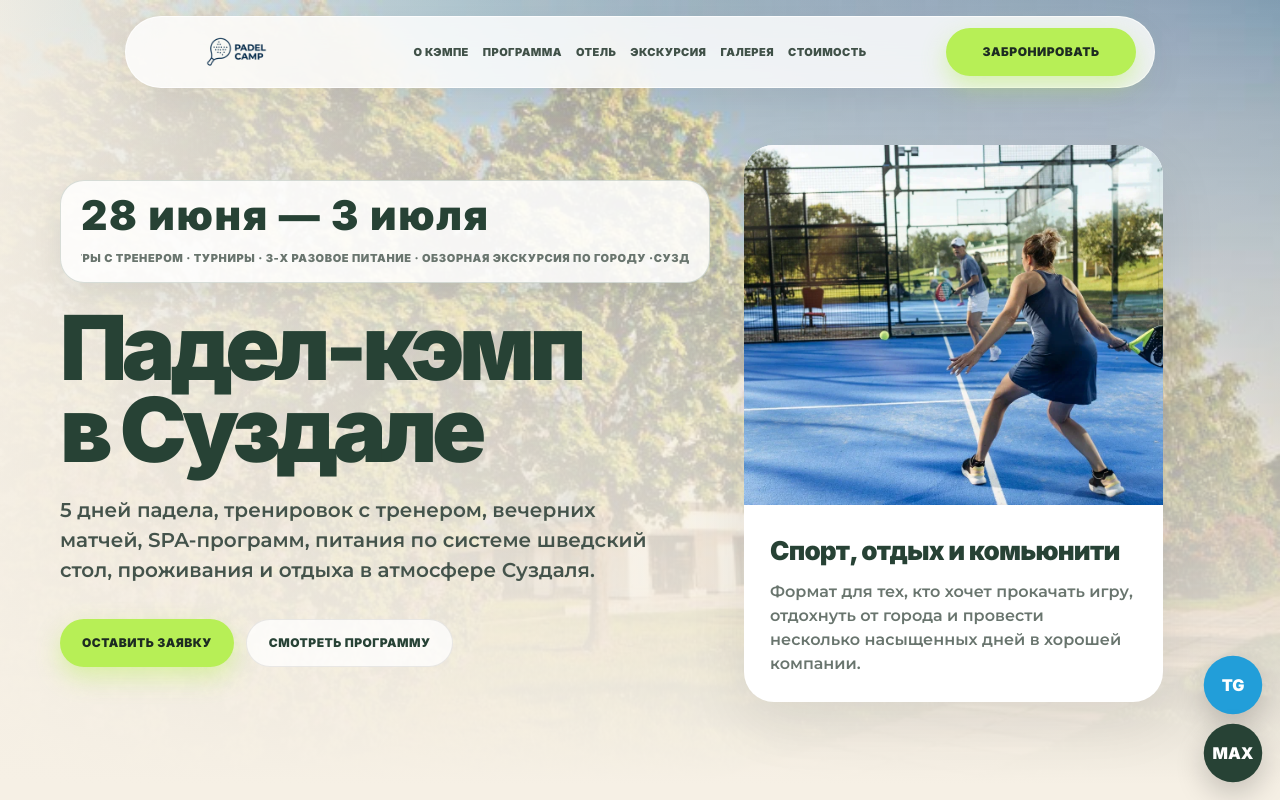
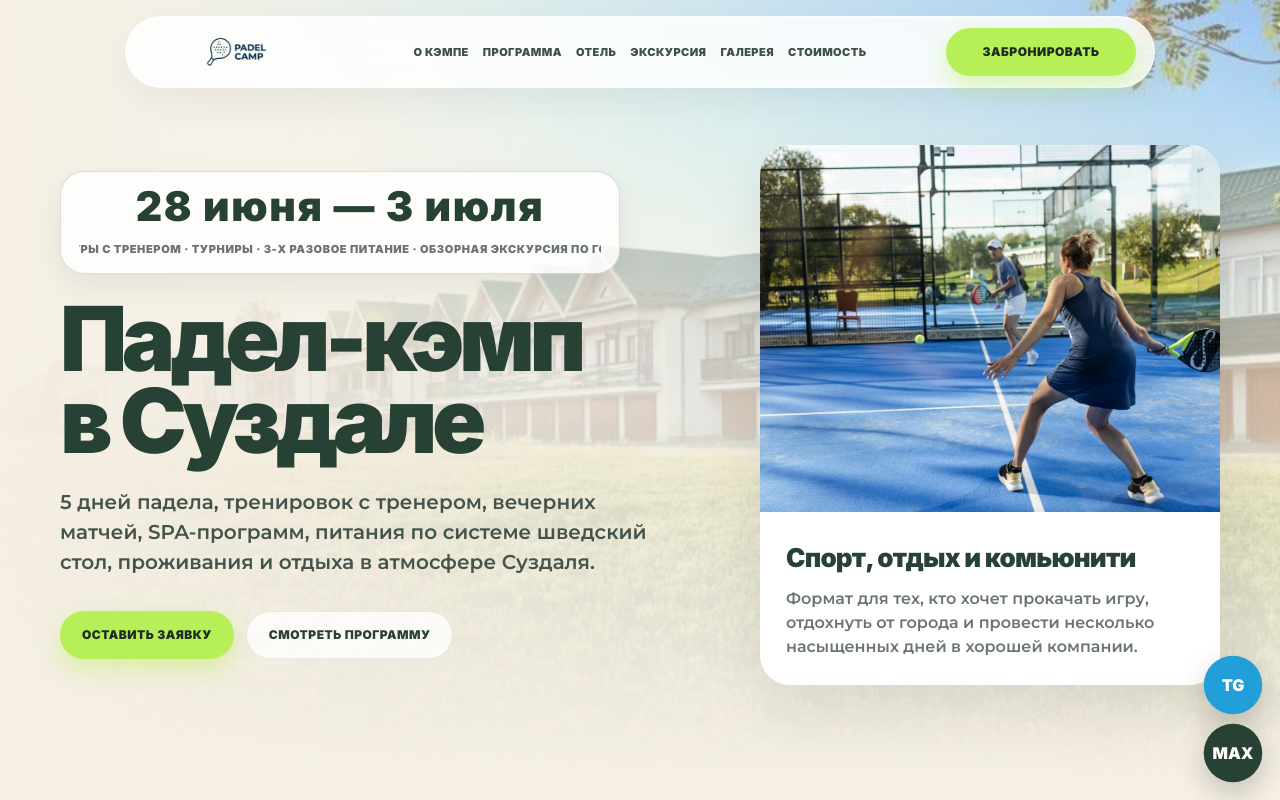
Before and after one commit to vladislavrusakov1-ctrl/padel-suzdal, a plain HTML site: page index.html in a window 1280 px wide. Shown: the top 800 px of the page. Drawn offline with Linux system fonts and the light colour scheme.

Commit message:
Update index.html

```diff
--- a/index.html
+++ b/index.html
@@ -121,7 +121,7 @@
       background:
       linear-gradient(180deg,rgba(246,240,229,.12),var(--bg) 98%),
       linear-gradient(90deg,rgba(246,240,229,.96),rgba(246,240,229,.56),rgba(246,240,229,.22)),
-      url("images/hotel/1111111.jpg") center 35%/cover no-repeat;
+      url("images/hotel/XXL.jpeg") center 35%/cover no-repeat;
     }
 
     .hero-grid{
@@ -140,13 +140,13 @@
     .badge{
       display:inline-flex;
       flex-direction:column;
-      padding:15px 20px 13px;
+      padding:15px 18px 13px;
       border-radius:24px;
       border:1px solid rgba(49,81,58,.18);
       background:rgba(255,255,255,.84);
       margin-bottom:24px;
       box-shadow:0 12px 30px rgba(24,56,44,.08);
-      max-width:650px;
+      max-width:560px;
       overflow:hidden;
     }
 
@@ -159,6 +159,7 @@
       margin-bottom:10px;
       color:var(--green-dark);
       white-space:nowrap;
+      text-align:center;
     }
 
     .ticker{
@@ -713,6 +714,7 @@
 
       .badge{
         width:100%;
+        max-width:100%;
         padding:14px 16px 12px;
       }
 
```
